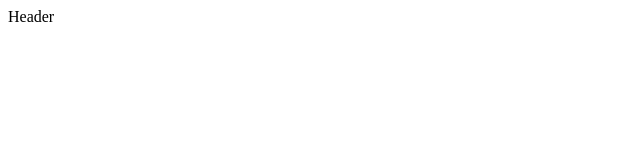
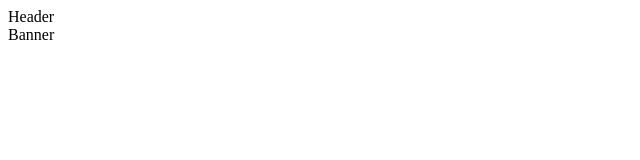
Before and after one commit to sedghi4on/GitProjectOne, a plain HTML site: page index.html in a window 1280 px wide. Shown: the full height of the page, 0-640 px from the left. Drawn offline with Linux system fonts and the light colour scheme.

Commit message:
Created Banner

```diff
--- a/index.html
+++ b/index.html
@@ -10,5 +10,8 @@
     <header>
         Header
     </header>
+    <div class="banner">
+        Banner
+    </div>
 </body>
 </html>
```
